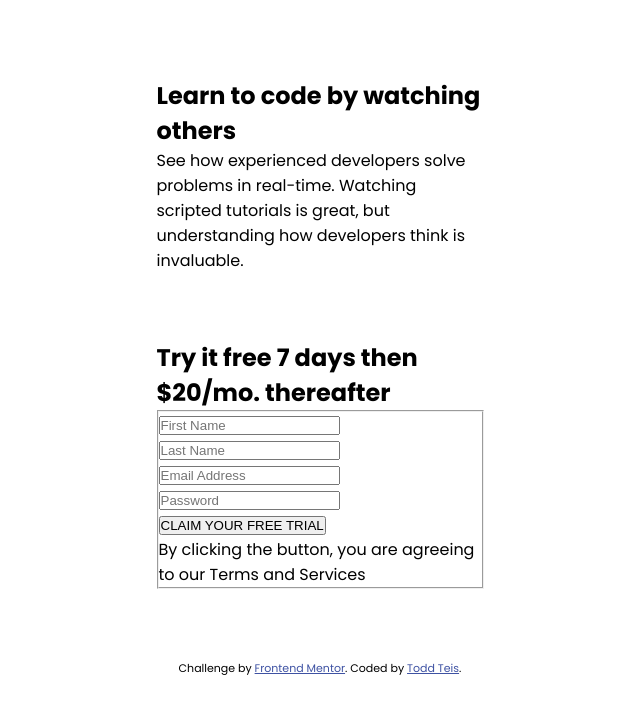
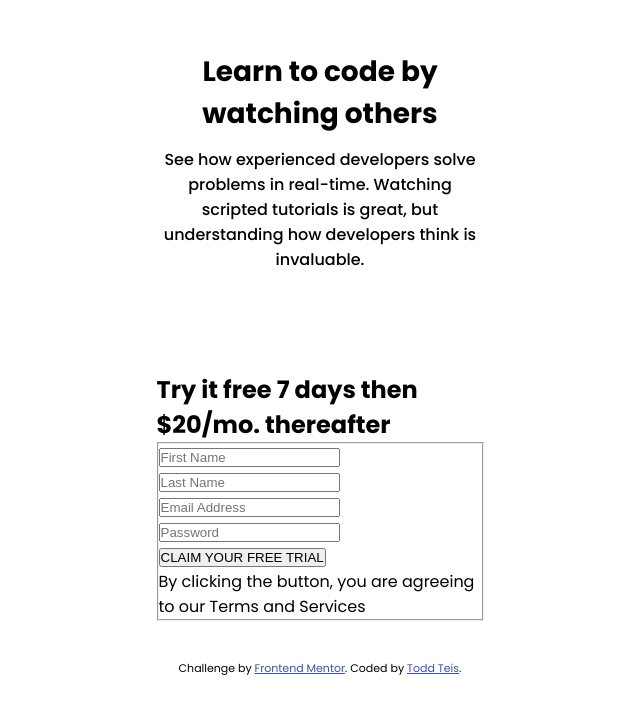
Before and after one commit to toddteis/intro-component-with-signup-form, a plain HTML site: page index.html in a window 1280 px wide. Shown: the part 123-836 px from the top of the page, without its empty margins (320-960 px from the left). Drawn offline with Linux system fonts and the light colour scheme.

Commit message:
Styled Intro section.

```diff
--- a/css/styles.css
+++ b/css/styles.css
@@ -32,10 +32,27 @@ main {
     align-content: center;
 }
 
+h1 {
+    font-size: 28px;
+    font-weight: 700;
+    margin-top: 5px;
+    margin-bottom: 16px;
+    height: 80px;
+}
+
 .intro {
     grid-area: int;
-    height: 262px
+    height: 262px;
+    text-align: center;
+    margin-bottom: 64px;
 }
+
+.intro p {
+    font-weight: 500;
+    height: 130px;
+    margin: 5px;
+}
+
 
 .cta {
     grid-area: bod;
```
